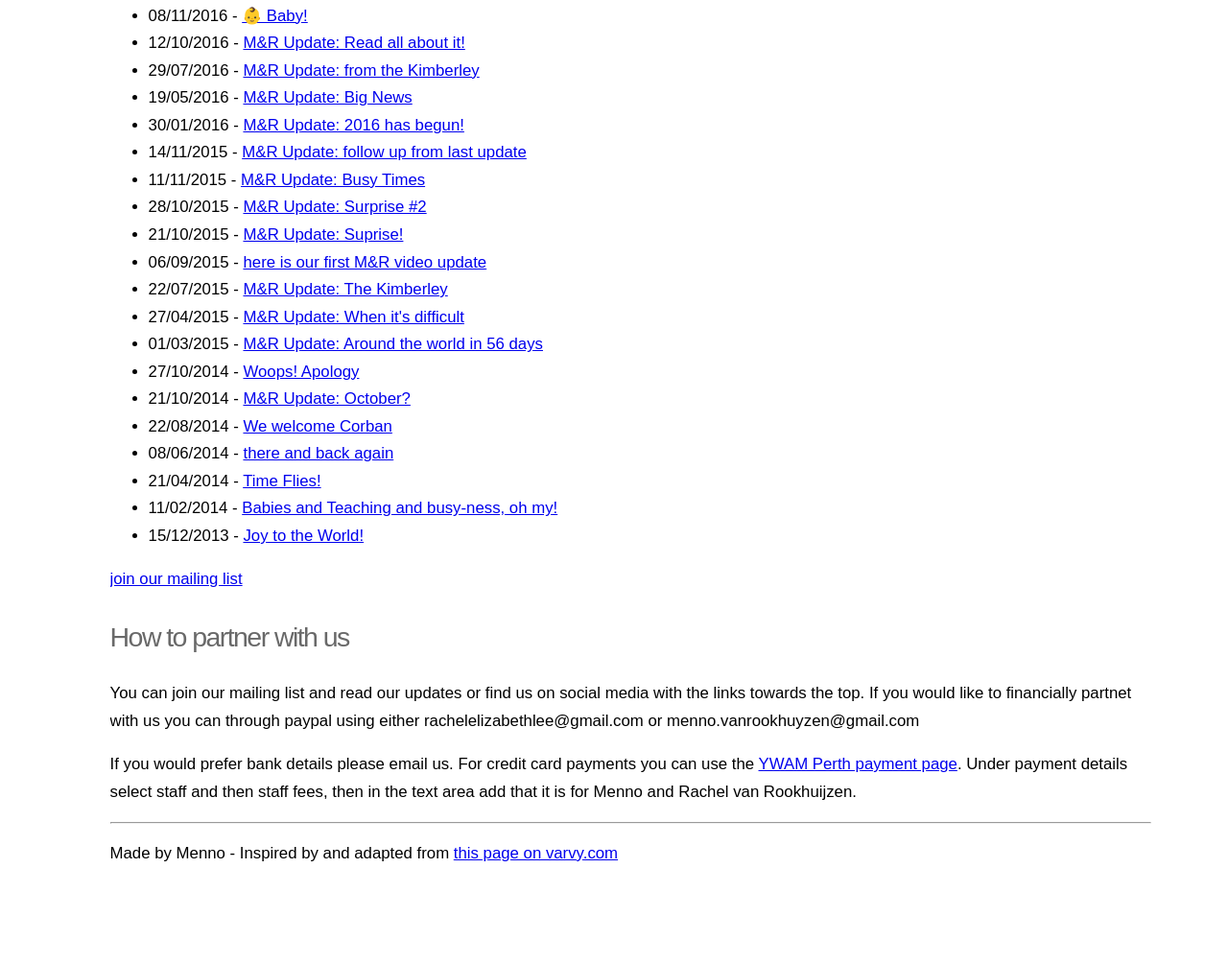
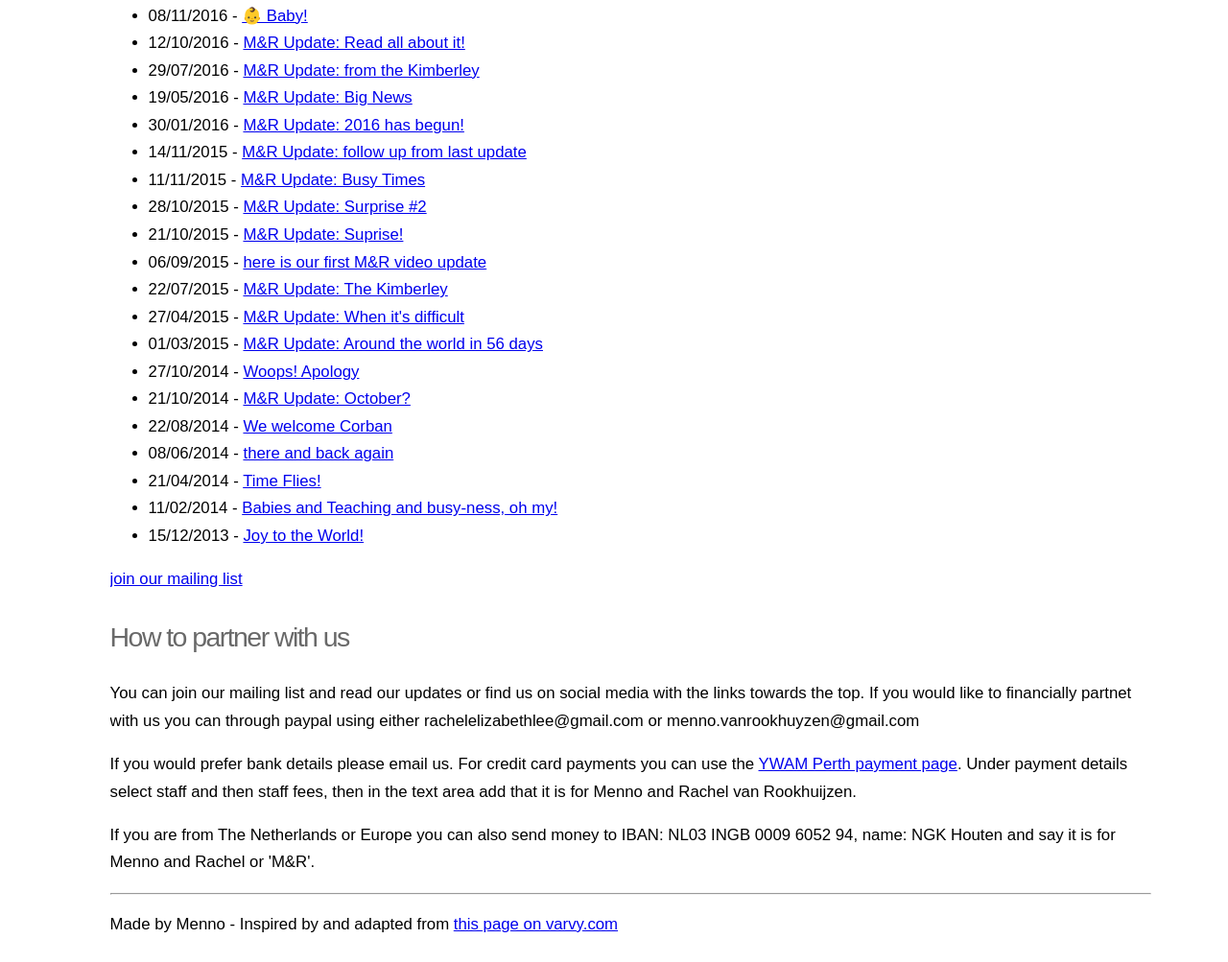
Before and after one commit to mennovr/mennovr.github.io, a plain HTML site: page index.html in a window 1280 px wide. Shown: the part 572-1575 px from the top of the page at 96% size. Before the commit the page ends 1501 px from the top, so only its background shows below. Drawn offline with Linux system fonts and the light colour scheme.

Commit message:
update partner info
added dutch bank account details.

```diff
--- a/index.html
+++ b/index.html
@@ -156,6 +156,7 @@
                     <h2>How to partner with us</h2>
                     <p>You can join our mailing list and read our updates or find us on social media with the links towards the top. If you would like to financially partnet with us you can through paypal using either rachelelizabethlee@gmail.com or menno.vanrookhuyzen@gmail.com</p>
                     <p>If you would prefer bank details please email us. For credit card payments you can use the <a href="https://secure.ywamperth.org.au/payments/">YWAM Perth payment page</a>. Under payment details select staff and then staff fees, then in the text area add that it is for Menno and Rachel van Rookhuijzen.
+                    <p>If you are from The Netherlands or Europe you can also send money to IBAN: NL03 INGB 0009 6052 94, name: NGK Houten and say it is for Menno and Rachel or 'M&amp;R'.
                     <hr>
                     <p>Made by Menno - Inspired by and adapted from <a href="https://varvy.com/pagespeed/wicked-fast.html">this page on varvy.com</a>
                 </div>
```
